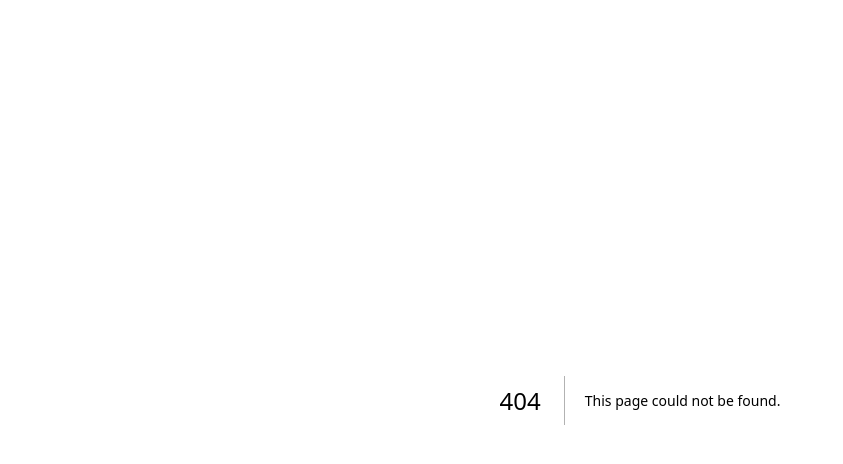
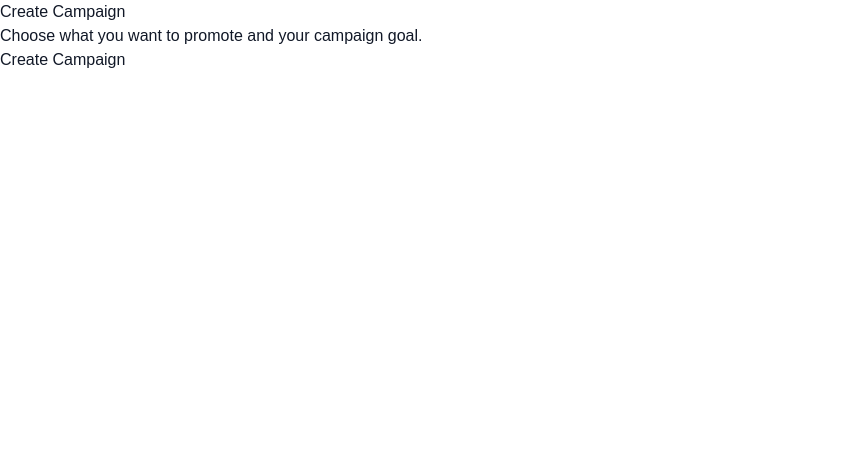
Before and after one commit to pra-y104/promvanta, a Next.js app: page /create-campaign in a window 1280 px wide. Before the commit this address had no page. Shown: the top 464 px of the page, without its empty margins (0-843 px from the left). Built offline with nearby package versions, Linux system fonts and the light colour scheme.

Commit message:
Create page.tsx

```diff
--- /dev/null
+++ b/app/create-campaign/page.tsx
@@ -0,0 +1,9 @@
+export default function CreateCampaignPage() {
+  return (
+    <main>
+      <h1>Create Campaign</h1>
+      <p>Choose what you want to promote and your campaign goal.</p>
+      <button>Create Campaign</button>
+    </main>
+  );
+}
```
